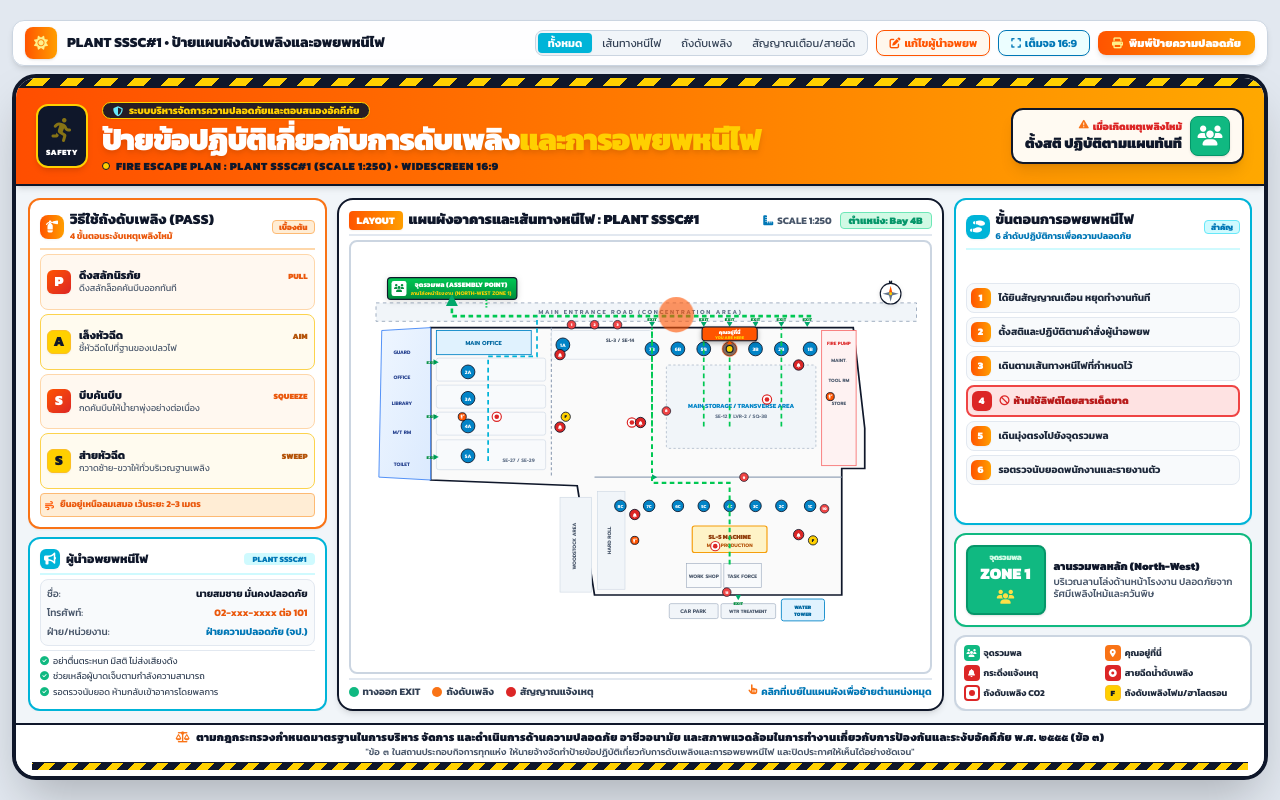
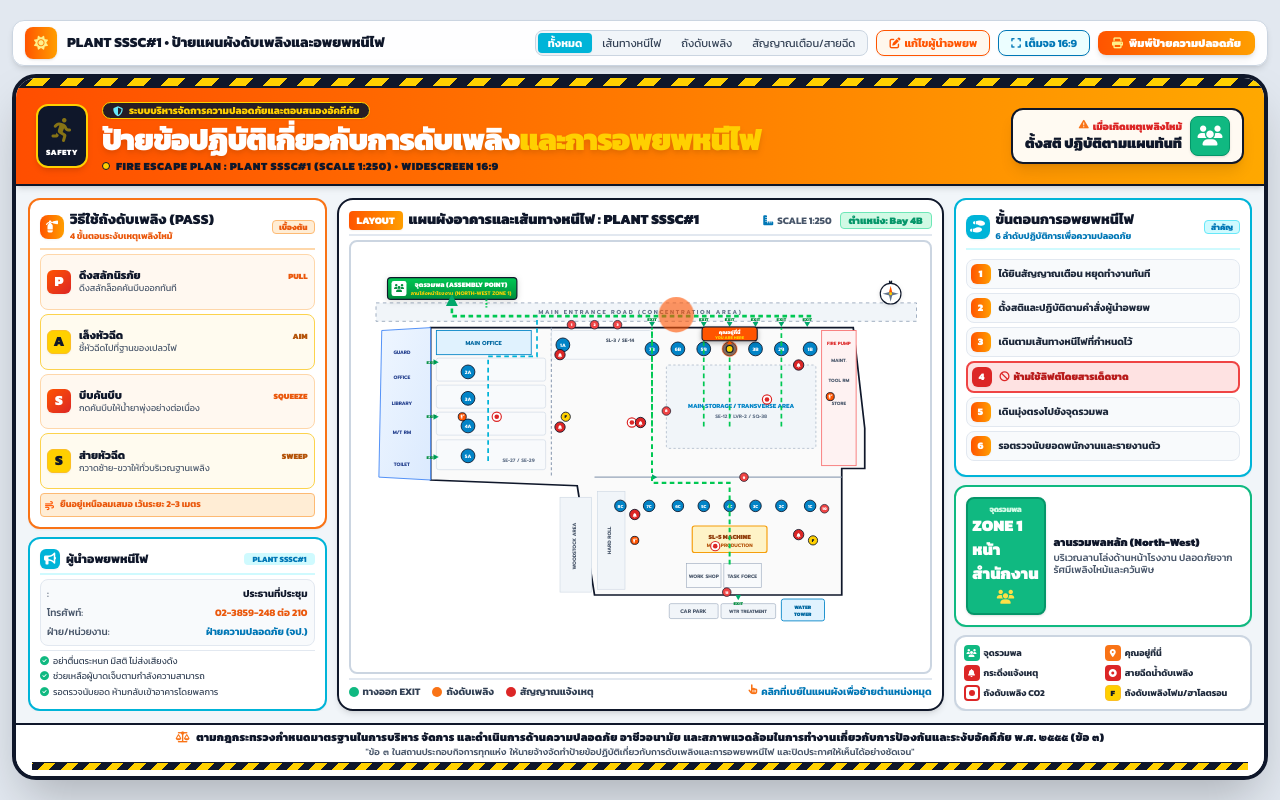
Before and after one commit to Zhadows-AIKO/PLANT-SSSC, a plain HTML site: page index.html in a window 1280 px wide. Drawn offline with nearby package versions, Linux system fonts and the light colour scheme.

Commit message:
Update index.html

```diff
--- a/index.html
+++ b/index.html
@@ -343,13 +343,13 @@
 
                     <div class="space-y-1 font-kanit text-[9px] sm:text-[10px] bg-slate-50 p-1.5 rounded-lg border border-slate-200">
                         <div class="flex items-center justify-between">
-                            <span class="text-charcoal-600 font-medium">ชื่อ:</span>
-                            <span id="dispName" class="font-bold text-charcoal-900">นายสมชาย มั่นคงปลอดภัย</span>
-                            <input id="inputName" type="text" value="นายสมชาย มั่นคงปลอดภัย" class="hidden w-28 bg-white text-charcoal-900 px-1 py-0.2 rounded border-2 border-brandOrange-500 text-[9px]">
+                            <span class="text-charcoal-600 font-medium">:</span>
+                            <span id="dispName" class="font-bold text-charcoal-900">ประธานที่ประชุม</span>
+                            <input id="inputName" type="text" value="ประธานที่ประชุม" class="hidden w-28 bg-white text-charcoal-900 px-1 py-0.2 rounded border-2 border-brandOrange-500 text-[9px]">
                         </div>
                         <div class="flex items-center justify-between">
                             <span class="text-charcoal-600 font-medium">โทรศัพท์:</span>
-                            <span id="dispPhone" class="font-bold text-brandOrange-600">02-xxx-xxxx ต่อ 101</span>
+                            <span id="dispPhone" class="font-bold text-brandOrange-600">02-3859-248 ต่อ 210</span>
                             <input id="inputPhone" type="text" value="02-xxx-xxxx ต่อ 101" class="hidden w-28 bg-white text-charcoal-900 px-1 py-0.2 rounded border-2 border-brandOrange-500 text-[9px]">
                         </div>
                         <div class="flex items-center justify-between">
@@ -720,7 +720,7 @@
                 <div class="bg-white border-2 border-brandGreen rounded-xl p-2 sm:p-2.5 shadow-sm flex items-center gap-2 shrink-0">
                     <div class="w-16 sm:w-20 bg-brandGreen text-white rounded-lg p-1.5 flex flex-col items-center justify-center font-kanit font-black border-2 border-emerald-600 shadow shrink-0">
                         <span class="text-[8px] uppercase tracking-tighter leading-none text-emerald-100">จุดรวมพล</span>
-                        <span class="text-sm sm:text-base leading-tight text-white">ZONE 1</span>
+                        <span class="text-sm sm:text-base leading-tight text-white">ZONE 1 หน้าสำนักงาน </span>
                         <i class="fa-solid fa-users text-sm mt-0.5 text-yellow-300"></i>
                     </div>
                     <div class="flex-1 text-[9px] sm:text-[10px] font-kanit leading-tight">
```
